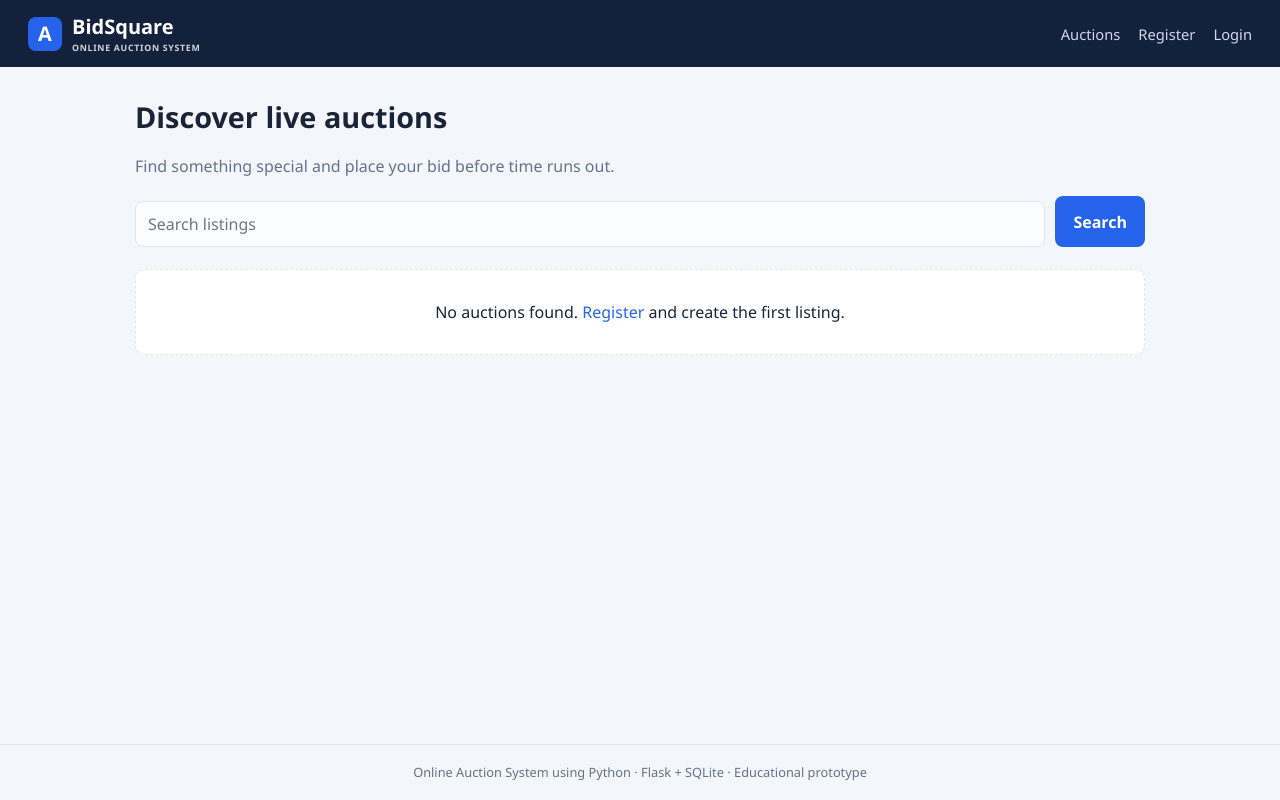
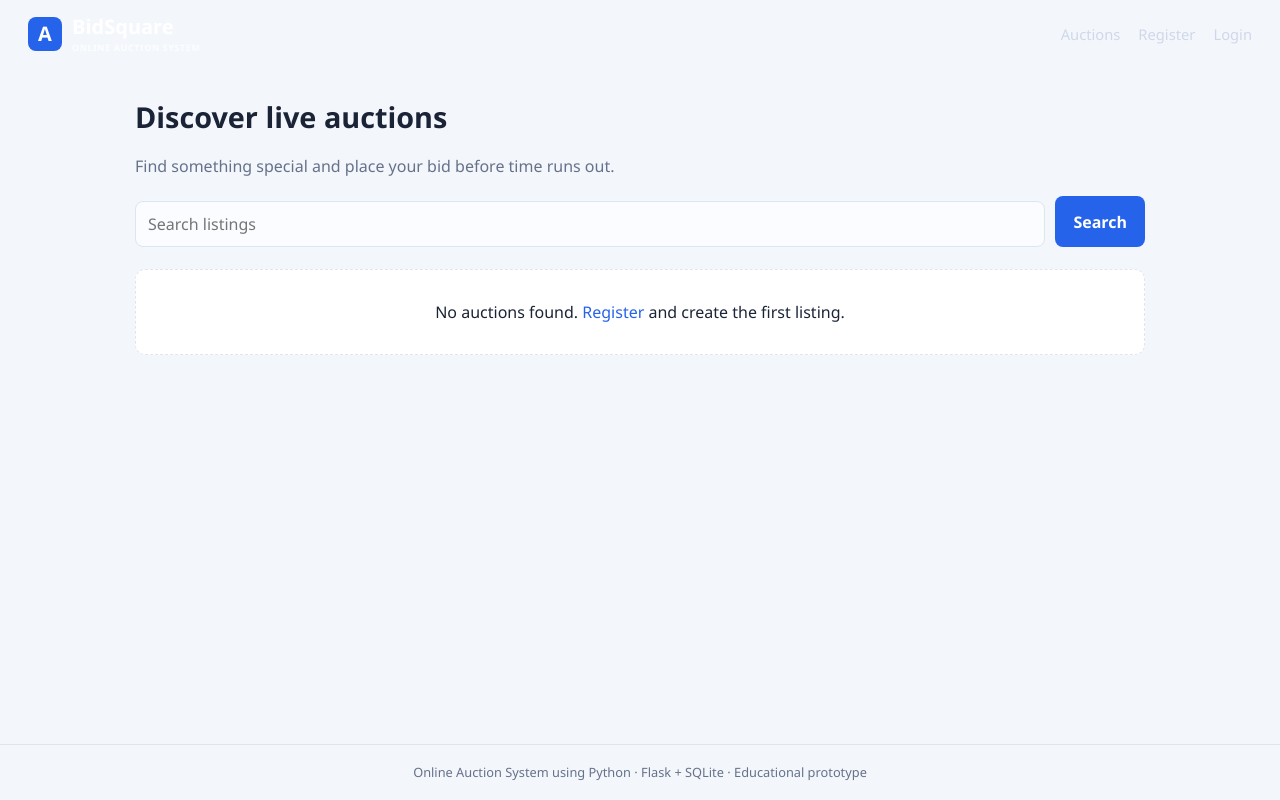
Before and after one commit to rameshjoshi08775-lang/online-auction-system, a Flask app: page / in a window 1280 px wide. Run offline with Flask 3, Linux system fonts and the light colour scheme; data that the repository does not hold is empty.

Commit message:
Update style.css

```diff
--- a/static/style.css
+++ b/static/style.css
@@ -1,5 +1,5 @@
 :root {
-  --navy: #14213d; --blue: #2563eb; --blue-d: #1d4ed8; --bg: #f3f6fb;
+  --navy: light blue; --blue: #2563eb; --blue-d: #1d4ed8; --bg: #f3f6fb;
   --text: #1b2437; --muted: #66728a; --line: #dfe5ef; --green: #15803d; --red: #b91c1c;
 }
 * { box-sizing: border-box; }
```
